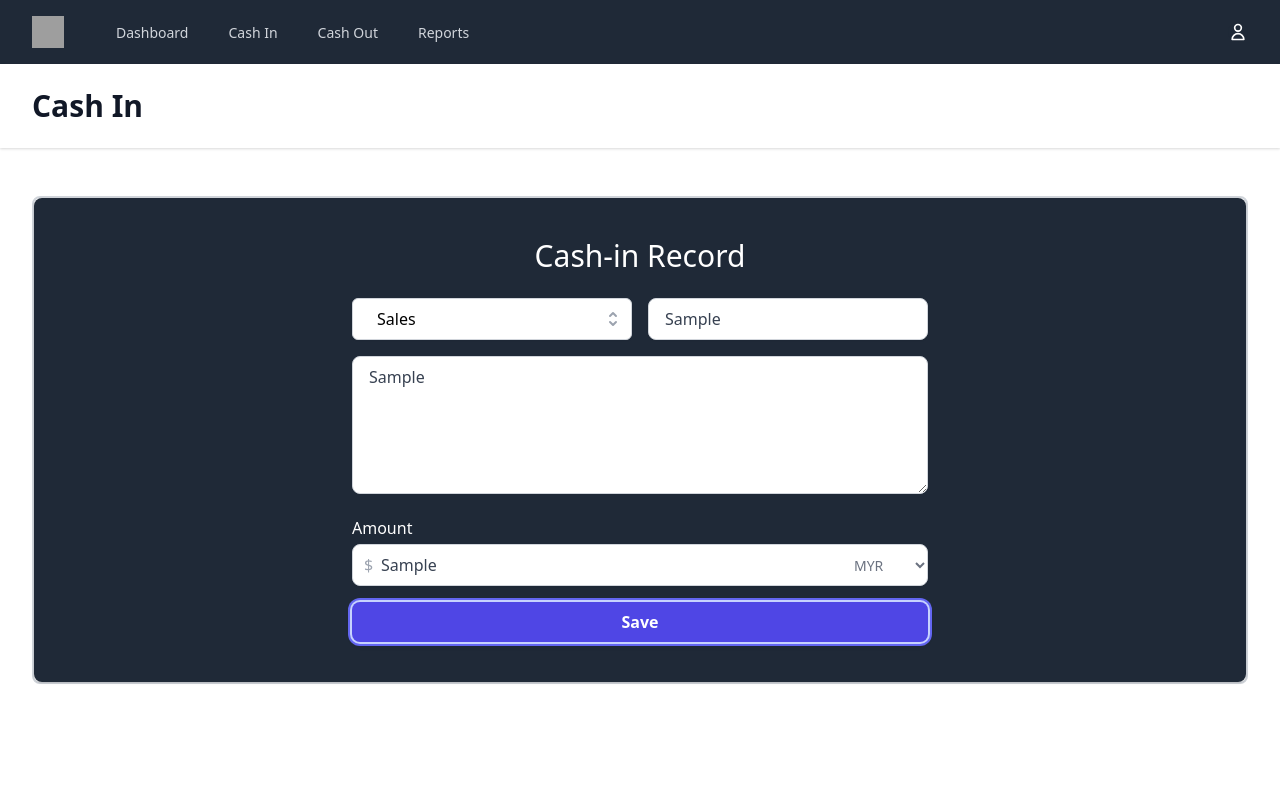
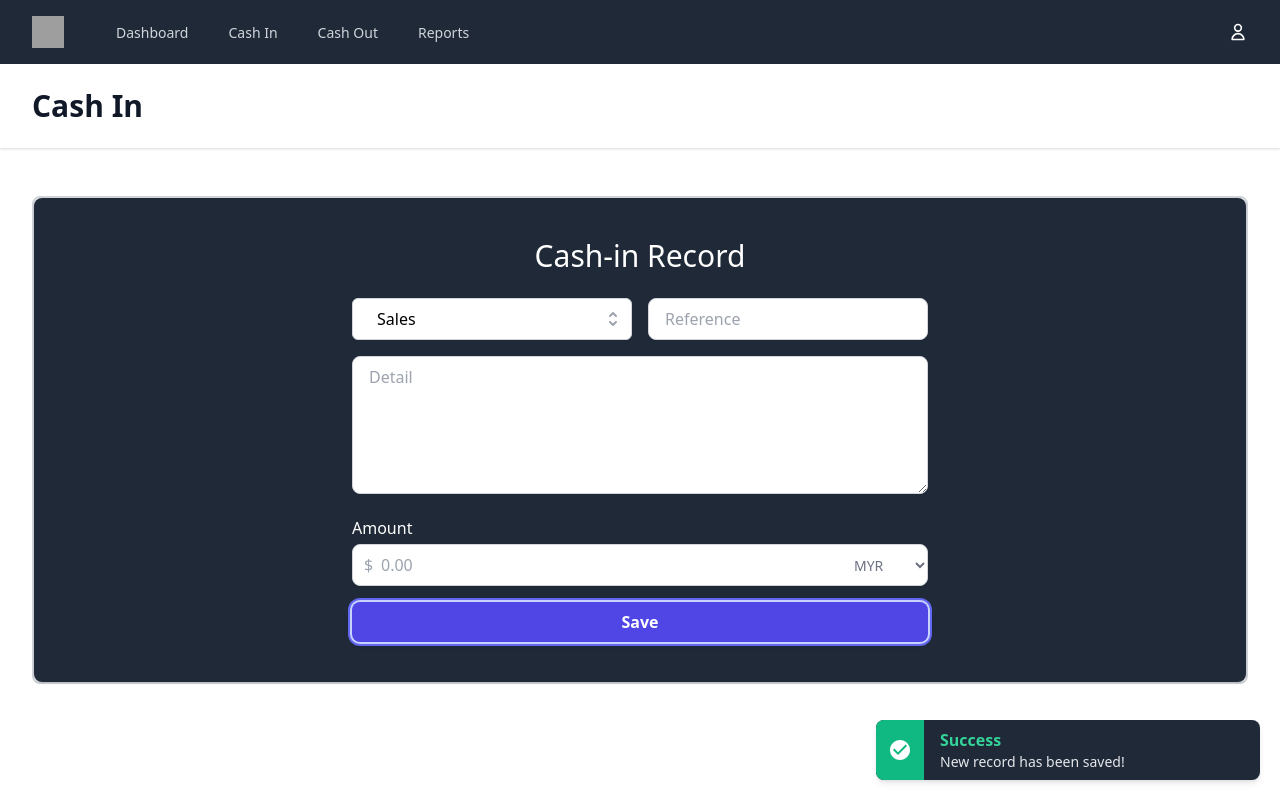
Before and after one commit to qiuyixianq/icp-app, a React (Create React App) app: page /cashin in a window 1280 px wide. Both pictures are taken after typing "Sample", "Sample", "Sample" into the empty fields and a click on the button "Save". Built offline with nearby package versions, Linux system fonts and the light colour scheme; grey boxes are pictures that could not be loaded.

Commit message:
UI/UX notify on success & empty input handling

```diff
--- a/src/components/CashIn/CashIn.jsx
+++ b/src/components/CashIn/CashIn.jsx
@@ -11,9 +11,12 @@
     const referenceRef = useRef(null);
     const detailRef = useRef(null);
     const amountRef = useRef(null);
+    const alertRef = useRef(null);
+    const successRef = useRef(null);
 
     //handle submit
     const saveRecord = () => {
+        if (referenceRef.current.value && amountRef.current.value) {
             const newRecord = {
                 category: selectedCategory,
                 reference: referenceRef.current.value,
@@ -21,8 +24,76 @@
                 amount: +amountRef.current.value,
                 date: new Date()
             }
+
+            //clear input field
+            referenceRef.current.value = detailRef.current.value = amountRef.current.value = '';
             dispatch(addCashIn(newRecord));
+
+            //display success message for 3s
+            successRef.current.style.display = 'flex';
+            setTimeout(() => {
+                successRef.current.style.display = 'none';
+            }, 3000);
         }
+
+        else {
+            //display error message for 3s
+            alertRef.current.style.display = 'flex';
+            setTimeout(() => {
+                alertRef.current.style.display = 'none';
+            }, 3000);
+        }
+
+
+
+    }
+
+    //render alert
+    const renderAlert = () => {
+        return (
+            <div className="hidden w-full max-w-sm mx-auto overflow-hidden bg-white rounded-lg shadow-md dark:bg-gray-800 fixed right-5 bottom-5 "
+                ref={alertRef}
+            >
+                <div className="flex items-center justify-center w-12 bg-red-500">
+                    <svg className="w-6 h-6 text-white fill-current" viewBox="0 0 40 40" xmlns="http://www.w3.org/2000/svg">
+                        <path d="M20 3.36667C10.8167 3.36667 3.3667 10.8167 3.3667 20C3.3667 29.1833 10.8167 36.6333 20 36.6333C29.1834 36.6333 36.6334 29.1833 36.6334 20C36.6334 10.8167 29.1834 3.36667 20 3.36667ZM19.1334 33.3333V22.9H13.3334L21.6667 6.66667V17.1H27.25L19.1334 33.3333Z" />
+                    </svg>
+                </div>
+
+                <div className="px-4 py-2 -mx-3">
+                    <div className="mx-3">
+                        <span className="font-semibold text-red-500 dark:text-red-400">Error</span>
+                        <p className="text-sm text-gray-600 dark:text-gray-200">Required input is empty</p>
+                    </div>
+                </div>
+            </div>
+        )
+    }
+
+    //render success
+    const renderSuccess = () => {
+        return (
+
+            <div className="hidden w-full max-w-sm mx-auto overflow-hidden bg-white rounded-lg shadow-md dark:bg-gray-800 fixed right-5 bottom-5 "
+                ref={successRef}
+            >
+                <div className="flex items-center justify-center w-12 bg-green-500">
+                    <svg className="w-6 h-6 text-white fill-current" viewBox="0 0 40 40" xmlns="http://www.w3.org/2000/svg">
+                        <path d="M20 3.33331C10.8 3.33331 3.33337 10.8 3.33337 20C3.33337 29.2 10.8 36.6666 20 36.6666C29.2 36.6666 36.6667 29.2 36.6667 20C36.6667 10.8 29.2 3.33331 20 3.33331ZM16.6667 28.3333L8.33337 20L10.6834 17.65L16.6667 23.6166L29.3167 10.9666L31.6667 13.3333L16.6667 28.3333Z" />
+                    </svg>
+                </div>
+
+                <div className="px-4 py-2 -mx-3">
+                    <div className="mx-3">
+                        <span className="font-semibold text-green-500 dark:text-green-400">Success</span>
+                        <p className="text-sm text-gray-600 dark:text-gray-200">New record has been saved!</p>
+                    </div>
+                </div>
+            </div>
+        )
+    }
+
+
 
     //render amountInput
     const renderCashInput = () => {
@@ -62,7 +133,9 @@
 
     //main render
     return (
-        <div>
+        <div className="dark">
+            {renderAlert()}
+            {renderSuccess()}
             <header className="bg-white shadow">
                 <div className="max-w-7xl mx-auto py-6 px-4 sm:px-6 lg:px-8">
                     <h1 className="text-3xl font-bold text-gray-900">Cash In</h1>
@@ -70,7 +143,7 @@
             </header>
 
 
-            <main className="dark">
+            <main>
                 <div className="max-w-7xl mx-auto py-6 sm:px-6 lg:px-8">
                     <div className="px-4 py-6 sm:px-0">
                         <div className="border-2 border-gray-300 rounded-lg flex" >
```
Lines whose indentation alone changed are shown as unchanged.
